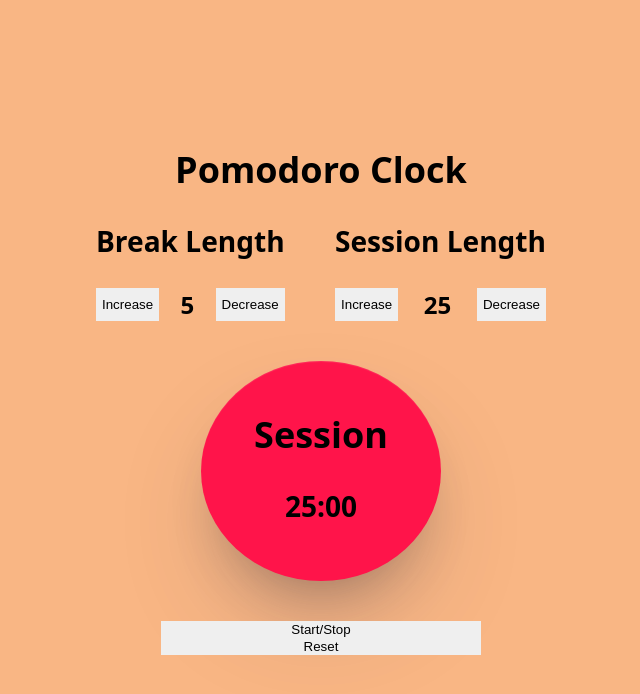
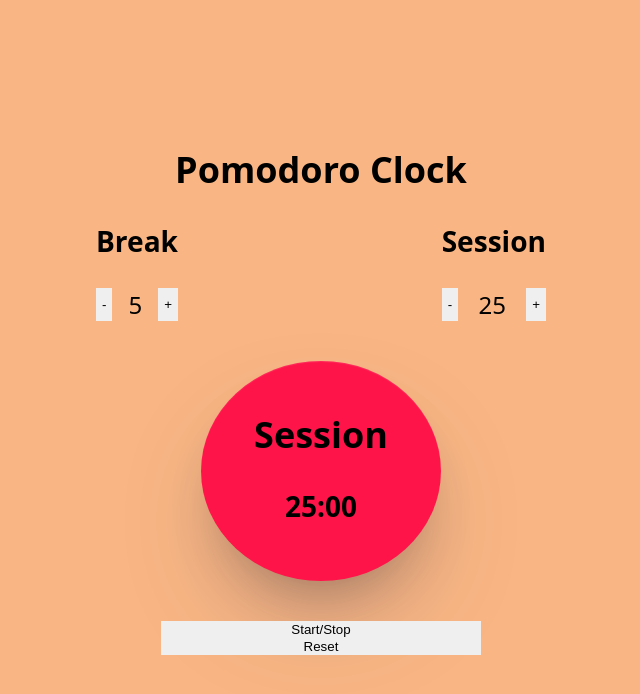
Before and after one commit to alber0087/pomodoroclock, a React (Vite) app: page / in a window 1280 px wide. Shown: the top 694 px of the page, without its empty margins (319-959 px from the left). Built offline with nearby package versions, Linux system fonts and the light colour scheme.

Commit message:
Break and Session Components

```diff
--- a/src/App.jsx
+++ b/src/App.jsx
@@ -1,9 +1,10 @@
 import { useEffect, useState } from 'react'
+import Break from './components/Break'
+import Session from './components/Session'
 import './style.css'
 
 function App() {
-	const [breakLength, setBreakLength] = useState(5)
-	const [sessionLength, setSessionLength] = useState(25)
+
 	const [timeLeft, setTimeLeft] = useState(1500)
 	const [timingType, setTimingType] = useState("SESSION")
 
@@ -14,32 +15,6 @@ function App() {
 			setTimeLeft(timeLeft - 1)
 		}
 	}, 1000)
-
-	const handleBreakIncrease = () => {
-		if (breakLength < 60) {
-			setBreakLength(breakLength + 1)
-		}
-	}
-
-	const handleBreakDecrease = () => {
-		if (breakLength > 1) {
-			setBreakLength(breakLength - 1)
-		}
-	}
-
-	const handleSessionIncrease = () => {
-		if (sessionLength < 60) {
-			setSessionLength(sessionLength + 1)
-			setTimeLeft(timeLeft + 60)
-		}
-	}
-
-	const handleSessionDecrease = () => {
-		if (sessionLength > 1) {
-			setSessionLength(sessionLength - 1)
-			setTimeLeft(timeLeft - 60)
-		}
-	}
 
 	const handleReset = () => {
 		clearTimeout(timeout)
@@ -106,22 +81,8 @@ function App() {
 				<h2>Pomodoro Clock</h2>
 
 				<div className="break-session-length">
-					<div>
-						<h3 id="break-label">Break Length</h3>
-						<div className="controls">
-							<button disabled={play} onClick={handleBreakIncrease} id="break-increment">Increase</button>
-								<strong id="break-length">{breakLength}</strong>
-							<button disabled={play} onClick={handleBreakDecrease} id="break-decrement">Decrease</button>
-						</div>
-					</div>
-					<div>
-						<h3 id="session-label">Session Length</h3>
-						<div className="controls">
-							<button disabled={play} onClick={handleSessionIncrease} id="session-increment">Increase</button>
-								<strong id="session-length">{sessionLength}</strong>
-							<button disabled={play} onClick={handleSessionDecrease} id="session-decrement">Decrease</button>
-						</div>
-					</div>
+					<Break />
+					<Session />
 				</div>
 
 				<div className="timer-wrapper">
--- a/src/components/Break.jsx
+++ b/src/components/Break.jsx
@@ -21,10 +21,12 @@ const Break = () => {
 
 	return (
 		<div>
-			<div id="break-label">Break</div>
-			<div id="break-length">{breakLengthInMinutes}</div>
-			<button id="break-decrement" onClick={decreaseBreakLength}>-</button>
-			<button id="break-increment" onClick={increaseBreakLength}>+</button>
+			<h3 id="break-label">Break</h3>
+			<div className="controls">
+				<button id="break-decrement" onClick={decreaseBreakLength}>-</button>
+				<div id="break-length">{breakLengthInMinutes}</div>
+				<button id="break-increment" onClick={increaseBreakLength}>+</button>
+			</div>
 		</div>
 	)
 }
--- a/src/components/Session.jsx
+++ b/src/components/Session.jsx
@@ -21,10 +21,12 @@ const Session = () => {
 
 	return (
 		<div>
-			<div id="session-label">Session</div>
-			<div id="session-length">{sessionLengthInMinutes}</div>
-			<button id="session-decrement" onClick={decreaseSessionLength}>-</button>
-			<button id="session-increment" onClick={increaseSessionLength}>+</button>
+			<h3 id="session-label">Session</h3>
+            <div className="controls">
+                <button id="session-decrement" onClick={decreaseSessionLength}>-</button>
+                <div id="session-length">{sessionLengthInMinutes}</div>
+                <button id="session-increment" onClick={increaseSessionLength}>+</button>
+            </div>
 		</div>
 	)
 }
```
